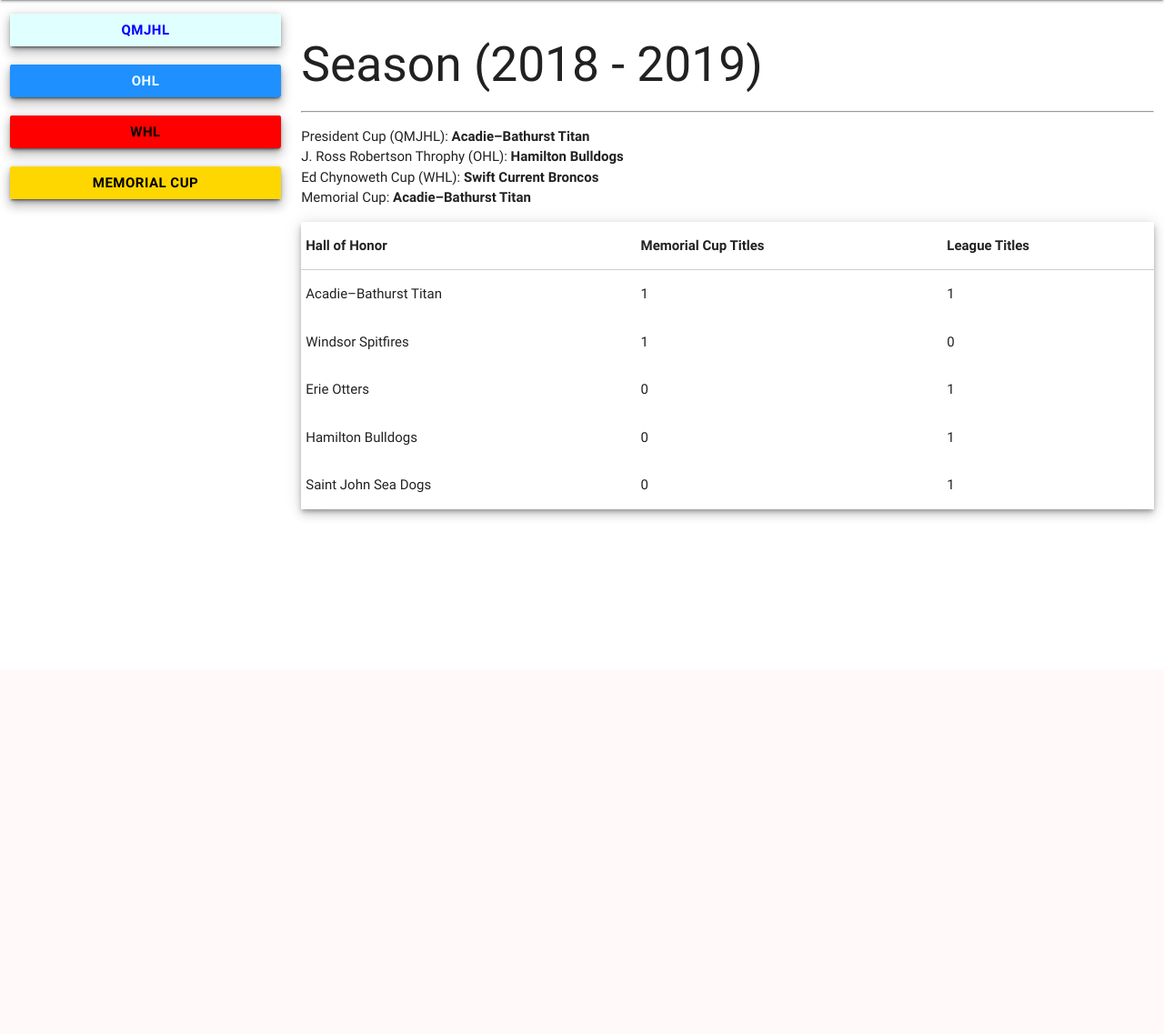
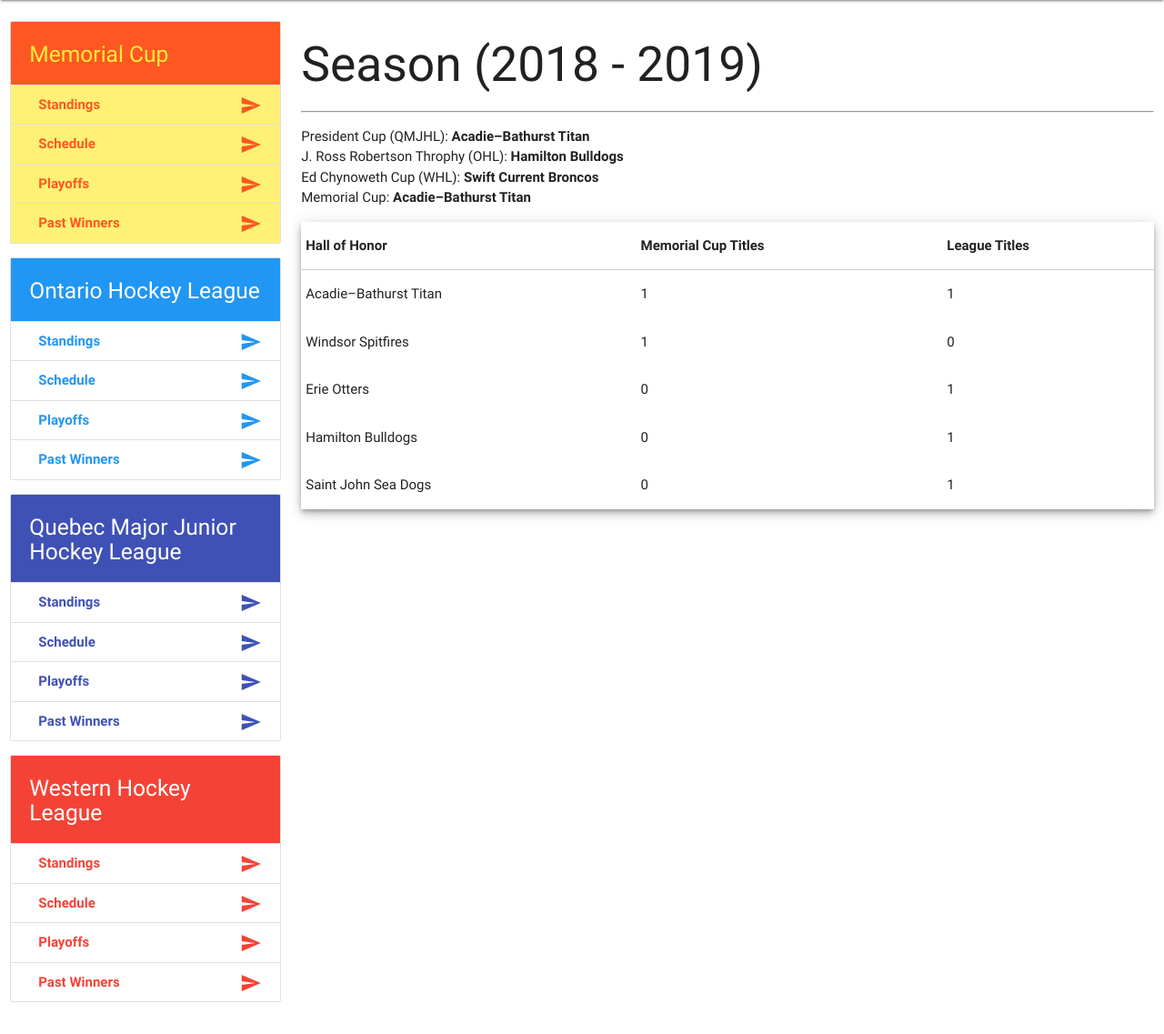
Before and after one commit to dede999/hockey, a Django app: page / in a window 1280 px wide. Shown: the part 64-1201 px from the top of the page at 91% size. Before the commit the page ends 634 px from the top, so only its background shows below. Run offline with Django 3.2, Linux system fonts and the light colour scheme; data comes from the database, SQL or seed files in the repository; both versions use the stored data as it was after the commit.

Commit message:
Standings complete-- Next step: Including macthes

```diff
--- a/h_leagues/models.py
+++ b/h_leagues/models.py
@@ -12,9 +12,10 @@
 )
 
 PO_MARKS = (
-    (1, 'x - '), # Clinched Playoff Spot
-    (2, 'y - '), # Division Champion
-    (3, 'z - '), # Conference Champion
+    (1, 'w - '), # Clinched WildCard Spot
+    (2, 'x - '), # Clinched Playoff Spot
+    (3, 'y - '), # Division Champion
+    (4, 'z - '), # Conference Champion
     (0, '')
 )
 
@@ -50,6 +51,7 @@
                 t_abr=t, s_year=season, l_name=self,
                 off_power=rand, def_power=1000-rand).save()
 
+
 class Season(models.Model): #2
     start = models.IntegerField()
     final = models.IntegerField(primary_key=True)
@@ -76,6 +78,22 @@
             [resp.append(t) for t in line]
         return resp
 
+    def conf_standings(self):
+        tops = []
+        wild_c = []
+        std = []
+        for division in self.division_set.all():
+            div = division.div_standings()
+            for k in range(division.tops):
+                tops.append(div[k])
+            for i in range(division.tops,len(div)):
+                wild_c.append(div[i])
+        tops.sort()
+        wild_c.sort()
+        [std.append(i) for i in tops]
+        [std.append(k) for k in wild_c]
+        return  std
+
 class Division(models.Model): #4
     conf = models.ForeignKey(Conference, on_delete=models.CASCADE)
     region = models.CharField(max_length=30)
@@ -91,6 +109,24 @@
         [resp.append(t) for t in self.team_set.all()]
         return resp
 
+    def sorted(self):
+        vec = []
+        [vec.append(rs.rs_clubs_set.last()) for rs in self.get_teams()]
+        vec.sort()
+        rank = 1
+        for rs_clubs in vec:
+            rs_clubs.div_placement = rank
+            rank += 1
+            rs_clubs.save()
+        return vec
+
+    def div_standings(self):
+        vec = []
+        [vec.append(team) for team in self.get_teams()]
+        vec.sort()
+        return vec
+
+
 class Team(models.Model): #5
     city = models.CharField(max_length=100)
     name = models.CharField(max_length=100)
@@ -102,6 +138,11 @@
 
     def __str__(self):
         return "%s %s" % (self.city, self.name)
+
+    def __lt__(self, other):
+        this = self.rs_clubs_set.last()
+        that =  other.rs_clubs_set.last()
+        return this.div_placement < that.div_placement
 
 class RS_clubs(models.Model): #6
     t_abr = models.ForeignKey(Team, on_delete=models.CASCADE)
--- a/h_leagues/templates/h_leagues/base.html
+++ b/h_leagues/templates/h_leagues/base.html
@@ -7,6 +7,7 @@
     <link rel="stylesheet" href="https://cdnjs.cloudflare.com/ajax/libs/materialize/0.100.2/css/materialize.min.css">
     <!-- Compiled and minified JavaScript -->
     <script src="https://cdnjs.cloudflare.com/ajax/libs/materialize/0.100.2/js/materialize.min.js"></script>
+    <script src="base.js"></script>
     <!--Import Google Icon Font-->
     <link href="https://fonts.googleapis.com/icon?family=Material+Icons" rel="stylesheet">
 </head>
@@ -22,27 +23,29 @@
 <div class="row" style="padding-top: 1em">
     <div class="col l3">
         <!-- Painel -->
-        <div class="row z-depth-4">
-            <a class="col l12 waves-effect waves-light btn"
-               style="background-color: lightcyan; color: blue; font-weight: bolder" href="{% url 'leagues:liga' 'QMJHL' %}"> QMJHL </a>
-        </div>
-        <div class="row z-depth-4">
-            <a class="col l12 waves-effect waves-light btn"
-               style="background-color: dodgerblue; color: azure; font-weight: bolder" href="{% url 'leagues:liga' 'OHL' %}"> OHL </a>
-        </div>
-        <div class="row z-depth-4">
-            <a class="col l12 waves-effect waves-light btn"
-               style="background-color: red; color: black; font-weight: bolder" href="{% url 'leagues:liga' 'WHL' %}"> WHL </a>
-        </div>
-        <div class="row z-depth-4">
-            <a class="col l12 waves-effect waves-light btn"
-               style="background-color: gold; color: black; font-weight: bolder" href="{% url 'leagues:liga' 'MMC' %}"> Memorial Cup </a>
-        </div>
+        {% if ll %}
+            {% for league in ll %}
+              <ul class="collection with-header" style="font-weight: bolder">
+                <li class="collection-header {{ league.bg_color }}-text {{ league.color }}">
+                    <h5>{{ league.get_name_display }}</h5></li>
+                <li class="collection-item {{ league.color }}-text {{ league.bg_color }} lighten-2">
+                    <div>Standings <a href="{% url 'leagues:standings' league.name %}" class="secondary-content"><i class="material-icons {{ league.color }}-text">send</i></a></div></li>
+                <li class="collection-item {{ league.color }}-text {{ league.bg_color }} lighten-2">
+                    <div>Schedule<a href="{% url 'leagues:schedule' league.name %}" class="secondary-content"><i class="material-icons {{ league.color }}-text">send</i></a></div></li>
+                <li class="collection-item {{ league.color }}-text {{ league.bg_color }} lighten-2">
+                    <div>Playoffs<a href="{% url 'leagues:postseason' league.name %}" class="secondary-content"><i class="material-icons {{ league.color }}-text">send</i></a></div></li>
+                <li class="collection-item {{ league.color }}-text {{ league.bg_color }} lighten-2">
+                    <div>Past Winners<a href="{% url 'leagues:liga' league.name %}" class="secondary-content"><i class="material-icons {{ league.color }}-text">send</i></a></div></li>
+              </ul>
+            {% endfor %}
+
+        {% endif %}
 
         {% block chips %}
 
         {% endblock %}
     </div>
+
     <div class="col l9">
         {% if l %}
               <nav style="font-weight: bolder"
--- /dev/null
+++ b/h_leagues/templates/h_leagues/base.js
@@ -0,0 +1,7 @@
+$(document).ready(function () {
+    $('.scrollspy').scrollSpy();
+});
+
+// $(document).ready(function () {
+//     $('.collapsible').collapsible()
+// });
--- a/h_leagues/views.py
+++ b/h_leagues/views.py
@@ -3,6 +3,23 @@
 from django.shortcuts import render
 from django.urls import reverse
 from django.http import HttpResponseRedirect
+
+#helpers
+def get_all():
+    return League.objects.all()
+
+def matches(league):
+    not_played = Match.objects.filter(league=league, resultado='').order_by('pk')
+    played = []
+    for m in Match.objects.filter(league=league, resultado='f'):
+        played.append(m)
+    for m in Match.objects.filter(league=league, resultado='ot'):
+        played.append(m)
+    for m in Match.objects.filter(league=league, resultado='so'):
+        played.append(m)
+    played.sort()
+    return played, not_played
+
 
 # Create your views here.
 def index(request):
@@ -13,10 +30,11 @@
     title = Winners.objects.get(season=s.final-1, league='MMC')
     tt = Team.objects.order_by(
         '-mmc_championship', '-l_championship', 'city')[:5]
+    ll = get_all()
     # tt = Team.objects.order_by('-pts', '-diff', '-gf', 'city')[:15]
     return render(request, 'h_leagues/index.html',
                   {'teams': tt, 'past': s, 'ohl': ow,
-                   'qhl': qw, 'whl': ww, 'mmc': title})
+                   'qhl': qw, 'whl': ww, 'mmc': title, 'll': ll})
 
 def league(request, liga):
     s = Season.objects.all().last()
@@ -24,15 +42,19 @@
     champ = Winners.objects.filter(league=liga, season=s.final-1)
     tt = RS_clubs.objects.filter(l_name=liga).order_by('-pts', '-diff', '-gf', 't_abr__city')
     games = Match.objects.filter(league=liga).order_by('pk')[:6]
+    ll = get_all()
     return render(request, 'h_leagues/leagues.html',
                   {'teams': tt, 'gg': games,
-                   'winner': champ, 'l': league})
+                   'winner': champ, 'l': league, 'll': ll})
 
 def standings(request, liga):
     # temp = Season.objects.last()
     l = League.objects.get(name=liga)
+    tps = l.conference_set.first().division_set.count() * l.conference_set.first().division_set.first().tops
+    total = tps + l.conference_set.first().wild_card
+    ll = get_all()
     return render(request, 'h_leagues/standings.html',
-                  {'l': l})
+                  {'l': l, 'tops': tps, 'poff': total, 'll': ll})
 
 def playoffs(request, liga):
     if liga == 'QMJHL':
@@ -62,17 +84,6 @@
         return render(request, 'h_leagues/postseason.html',
                       {'liga': liga, 'r1e': r1e, 'r1w': r1w, 'r2e': r2e, 'r2w': r2w, 'r3e': r3e, 'r3w': r3w, 'r4': r4})
 
-def matches(league):
-    not_played = Match.objects.filter(league=league, resultado='').order_by('pk')
-    played = []
-    for m in Match.objects.filter(league=league, resultado='f'):
-        played.append(m)
-    for m in Match.objects.filter(league=league, resultado='ot'):
-        played.append(m)
-    for m in Match.objects.filter(league=league, resultado='so'):
-        played.append(m)
-    played.sort()
-    return played, not_played
 
 def schedule(request, liga):
     played, not_played = matches(liga)
```
Also changed, not shown: h_leagues/templates/h_leagues/standings.html (+79 -2 lines), db.sqlite3.
